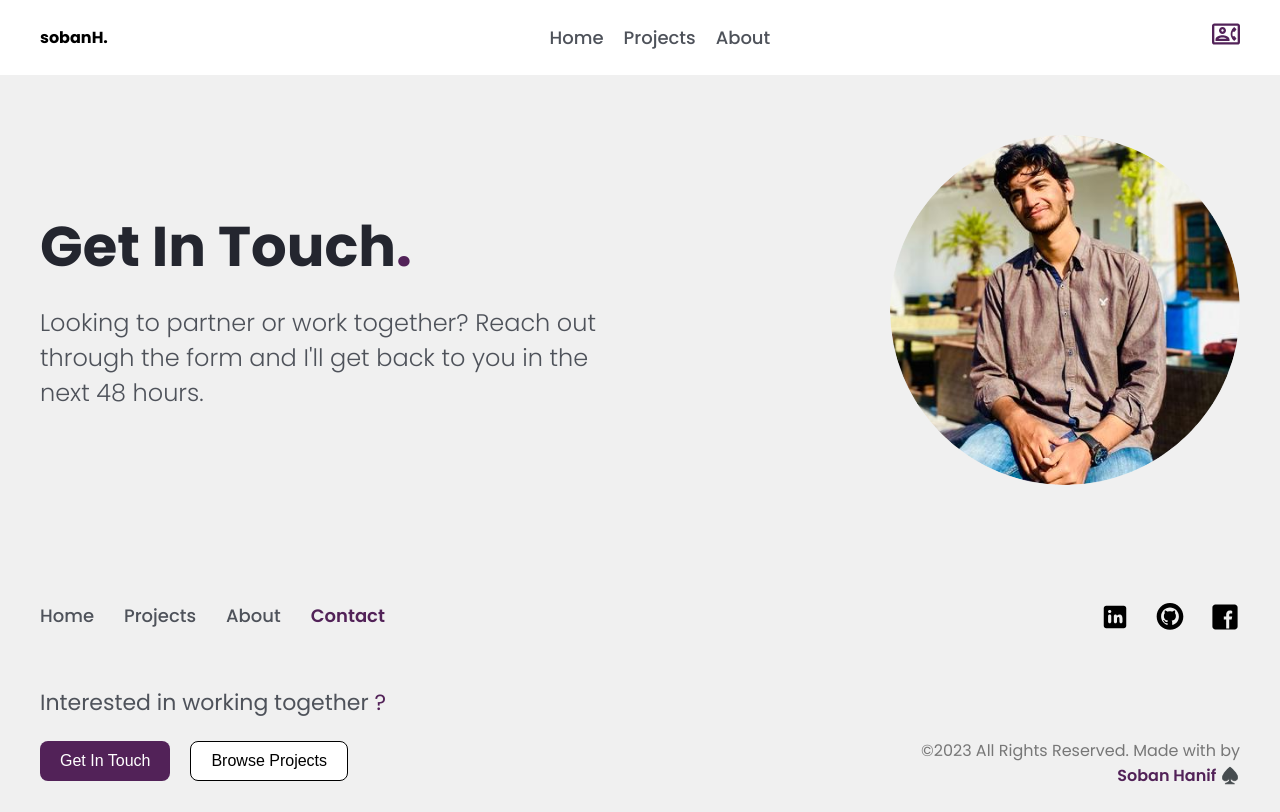
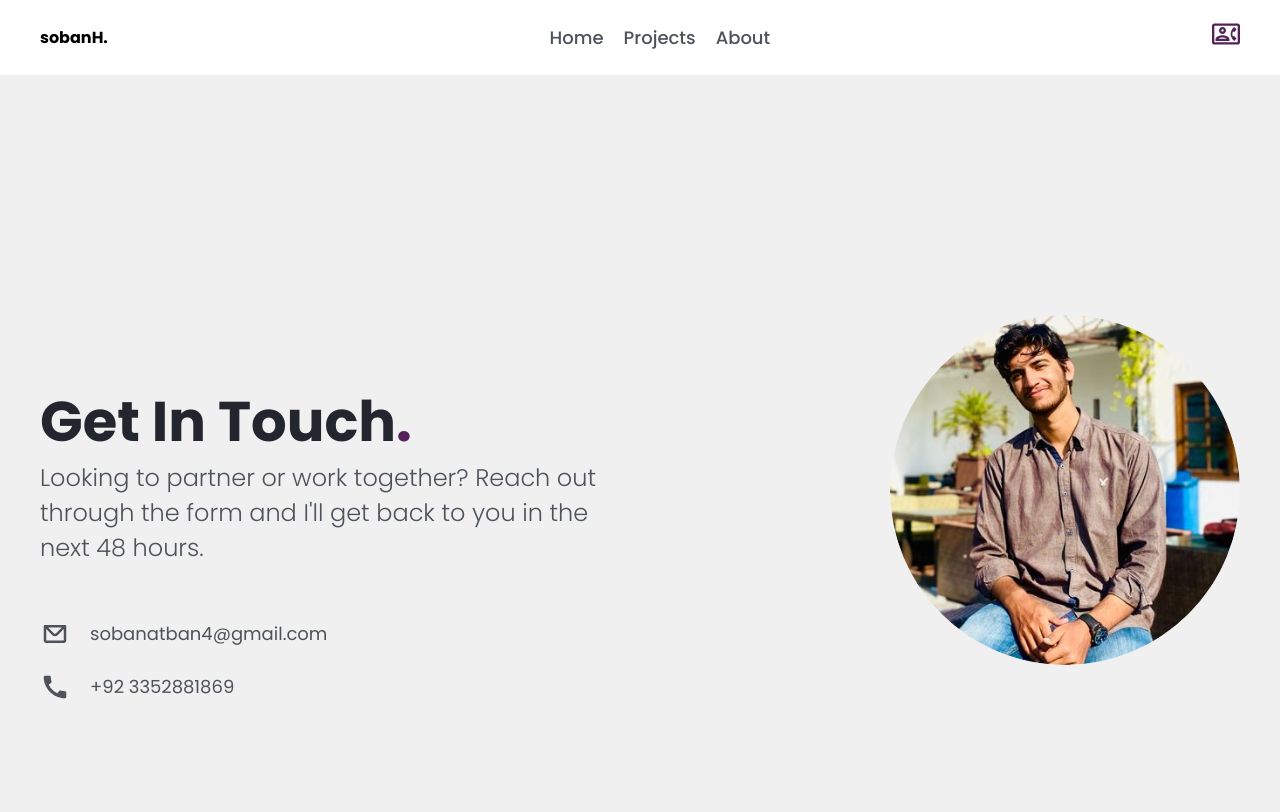
Before and after one commit to Sobanhanif4/portfolio-react, a React (Vite) app: page /contact in a window 1280 px wide. Built offline with nearby package versions, Linux system fonts and the light colour scheme.

Commit message:
layout added

```diff
--- a/src/App.jsx
+++ b/src/App.jsx
@@ -1,28 +1,24 @@
-// src/App.jsx
+// App.jsx
 import React from "react";
 import { BrowserRouter as Router, Routes, Route } from "react-router-dom";
-import Header from "./components/Header";
 import Home from "./pages/Home";
 import AboutPage from "./pages/AboutPage";
 import ProjectsPage from "./pages/ProjectsPage";
-import Footer from "./components/Footer";
-// import CtaButton from "./components/CtaButton";
 import Contact from "./pages/Contact";
+import Layout from "./pages/components/Layout";
 
 const App = () => {
   return (
     <Router>
-      <Header />
       <Routes>
-        {/* Define routes for different pages */}
-        <Route path="/" element={<Home />} />
-        <Route path="/about" element={<AboutPage />} />
-        <Route path="/projects" element={<ProjectsPage />} />
-        <Route path="/contact" element={<Contact />} />
-
+        {/* Use the Layout component to wrap the routes */}
+        <Route path="/" element={<Layout />}>
+          <Route index element={<Home />} />
+          <Route path="about" element={<AboutPage />} />
+          <Route path="projects" element={<ProjectsPage />} />
+          <Route path="contact" element={<Contact />} />
+        </Route>
       </Routes>
-
-      <Footer />
     </Router>
   );
 };
--- a/src/pages/Contact.jsx
+++ b/src/pages/Contact.jsx
@@ -1,19 +1,38 @@
-import "../styles/ContactPage.css"; // Import CSS styles
+import "../styles/ContactPage.css";
+import { CgMail } from "react-icons/cg";
+import { MdCall } from "react-icons/md";
 
 const Contact = () => {
   return (
+    <>
       <section className="contact-section">
         <div className="contact-content">
           <h2></h2>
-        <h1>Get In Touch<span className='contact-span'>.</span></h1>
+          <h1>
+            Get In Touch<span className="contact-span">.</span>
+          </h1>
           <p>
-        Looking to partner or work together? Reach out through the form and I'll get back to you in the next 48 hours.        </p>
+            Looking to partner or work together? Reach out through the form and
+            I'll get back to you in the next 48 hours.{" "}
+          </p>
         </div>
         <div className="contact-image">
           <img src="/mine.png" alt="Profile" />
         </div>
       </section>
-  )
-}
+      <div className="contact-email-num">
+        <div className="contact-email">
+          <CgMail  fontSize="30px"  />
+          <p className="contact-email-p">sobanatban4@gmail.com</p>
+        </div>
+        <div className="contact-num">
+          <MdCall fontSize="30px"/>
 
-export default Contact
+          <p className=".contact-email-num">+92 3352881869</p>
+        </div>
+      </div>
+    </>
+  );
+};
+
+export default Contact;
--- /dev/null
+++ b/src/pages/components/Layout.jsx
@@ -0,0 +1,21 @@
+import { Outlet, useLocation } from "react-router-dom";
+import Header from "../../components/Header";
+import Footer from "../../components/Footer";
+
+
+const Layout = () => {
+  const location = useLocation();
+  const showFooter = location.pathname !== "/contact";
+
+  return (
+    <div>
+      <Header />
+      <main>
+        <Outlet /> {/* Renders the current route's component */}
+      </main>
+      {showFooter && <Footer />}
+    </div>
+  );
+};
+
+export default Layout;
--- a/src/styles/ContactPage.css
+++ b/src/styles/ContactPage.css
@@ -2,9 +2,10 @@
   display: flex;
   justify-content: space-between;
   align-items: center;
-    padding: 40px;
+  padding: 40px 40px 0px 40px;
   max-width: 1200px;
   margin: auto;
+  margin-top: 150px;
 }
 
 .contact-span {
@@ -18,10 +19,10 @@
 
 .contact-content h1 {
   font-size: 56px;
-    color: #24262F;
+  color: #24262f;
   font-weight: bold;
   line-height: 1;
-    margin-bottom: 50px;
+  margin-bottom: 30px;
 }
 
 .contact-content p {
@@ -37,6 +38,37 @@
   height: 350px;
   object-fit: cover;
 }
-  .contact-image{
-    margin-top: 20px;
+
+.contact-image {
+  margin-top: 50px;
 }
+
+.contact-email-num {
+  width: 1200px;
+  margin: auto;
+  margin-top: -70px;
+}
+
+.contact-email {
+  display: flex;
+  gap: 20px;
+  align-items: center;
+  margin-bottom: -10px;
+
+}
+.contact-num {
+  display: flex;
+  gap: 20px;
+  align-items: center;
+}
+
+.contact-email-p {
+  font-size: 18px;
+  color: #4e525a;
+
+}
+.contact-email-num {
+  font-size: 18px;
+  color: #4e525a;
+
+}
```
Also changed, not shown: src/components/HeroSection.jsx (+12 -6 lines). Lines whose indentation alone changed are shown as unchanged.
